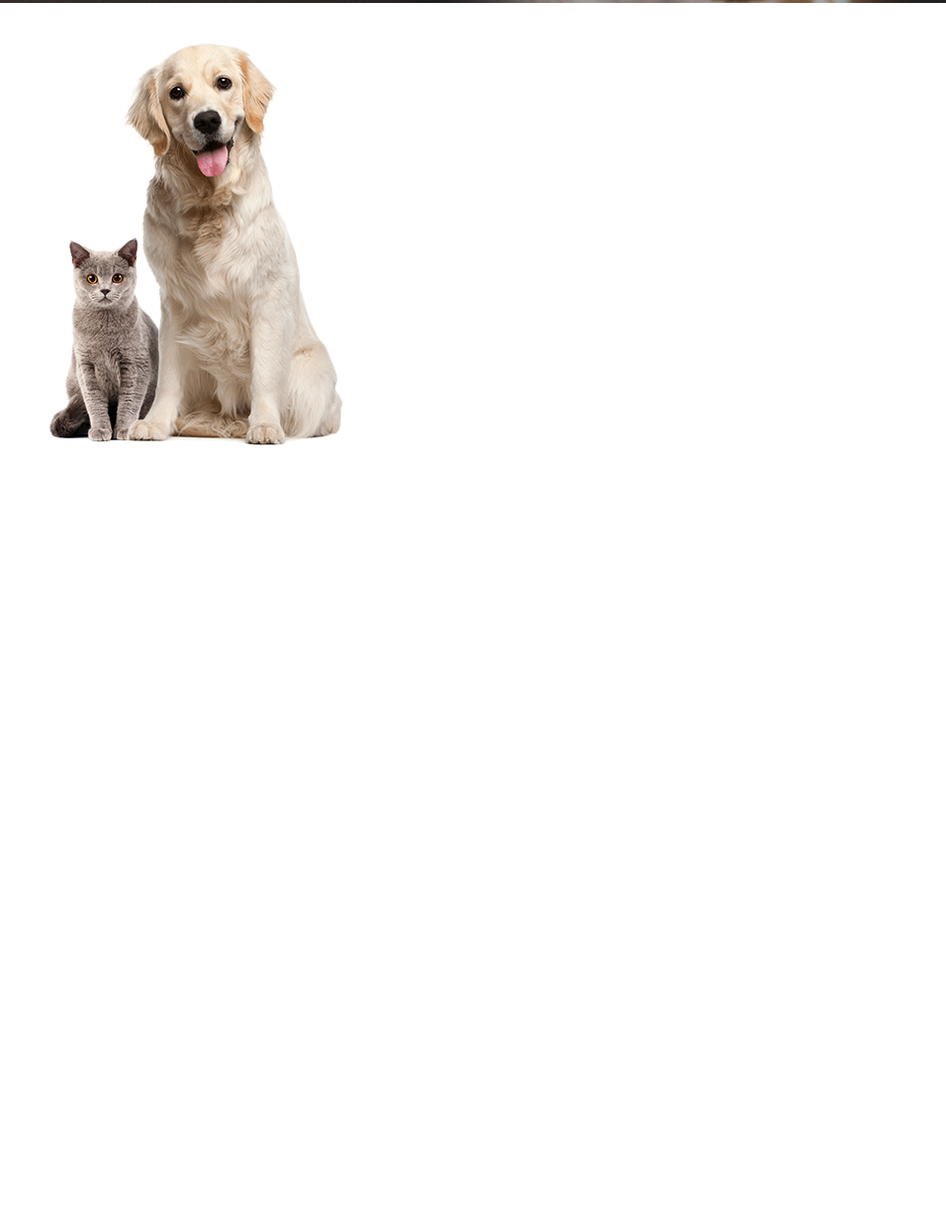
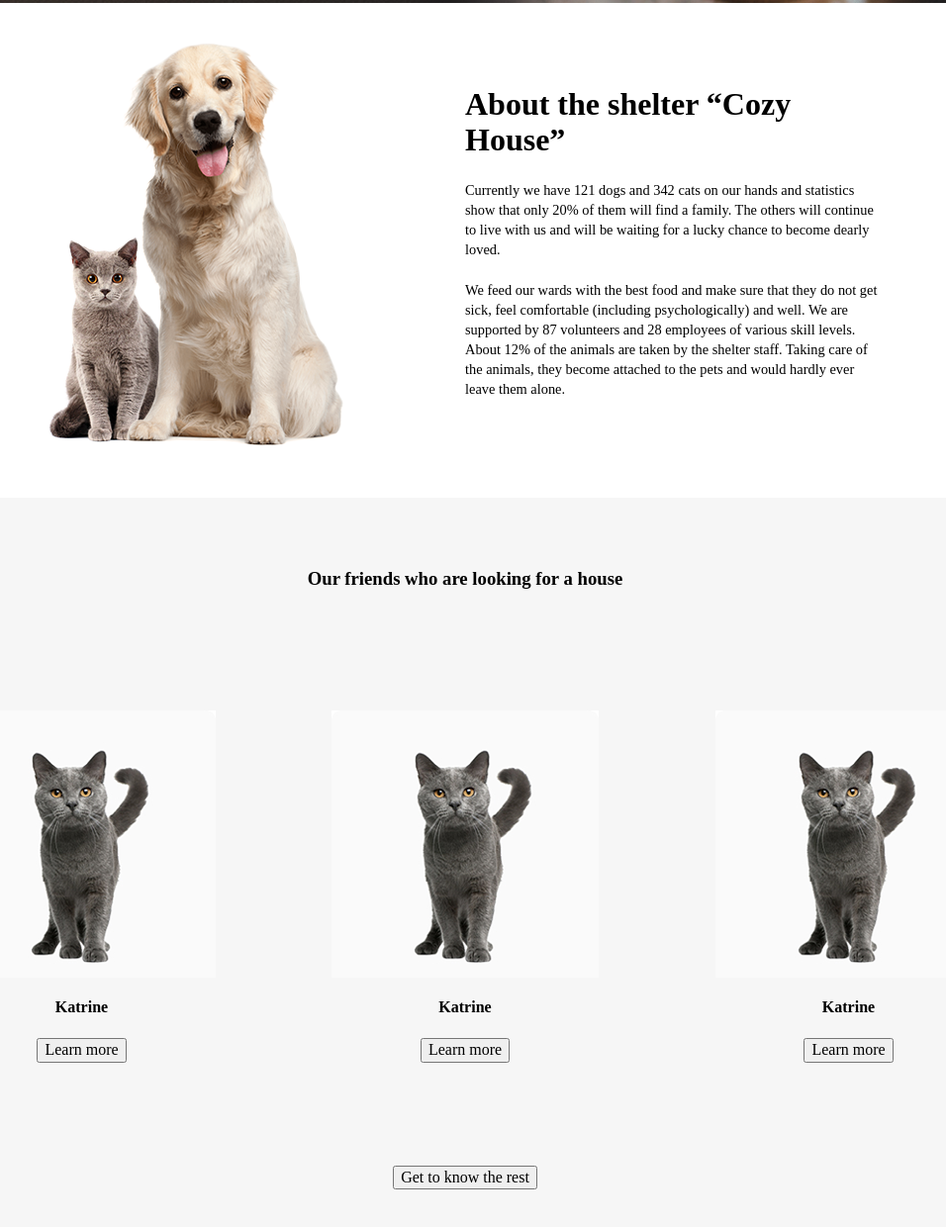
Before and after one commit to Clepfeed/ShelterTask, a plain HTML site: page index.html in a window 1280 px wide. Shown: the part 776-2016 px from the top of the page at 99% size, without its empty margins (170-1126 px from the left). Before the commit the page ends 1279 px from the top, so only its background shows below. Drawn offline with Linux system fonts and the light colour scheme.

Commit message:
feat: add first main

```diff
--- a/index.html
+++ b/index.html
@@ -39,9 +39,36 @@
                     </div>
                 </article>
             </header>
-            <main>
+            <main class = "first-main">
                 <img src="images/about-pets.png" alt="OG">
-                <div class="mainText"></div>
+                <div class="mainText">
+                    <h3>About the shelter “Cozy House”</h3>
+                    <p class="first-p-mainText">Currently we have 121 dogs and 342 cats on our hands and statistics show that only 20% of them will find a family. The others will continue to live with us and will be waiting for a lucky chance to become dearly loved.</p>
+                    <p>We feed our wards with the best food and make sure that they do not get sick, feel comfortable (including psychologically) and well. We are supported by 87 volunteers and 28 employees of various skill levels. About 12% of the animals are taken by the shelter staff. Taking care of the animals, they become attached to the pets and would hardly ever leave them alone.</p>
+                </div>
+            </main>
+            <main class = "second-main">
+                <h3>Our friends who are looking for a house</h3>
+                <div class="images">
+                    <div class="left-arrow"></div>
+                    <div>
+                        <img src="images/pets-katrine.jpg" alt="cat">
+                        <h4>Katrine</h4>
+                        <button>Learn more</button>
+                    </div>
+                    <div>
+                        <img src="images/pets-katrine.jpg" alt="cat">
+                        <h4>Katrine</h4>
+                        <button>Learn more</button>
+                    </div>
+                    <div>
+                        <img src="images/pets-katrine.jpg" alt="cat">
+                        <h4>Katrine</h4>
+                        <button>Learn more</button>
+                    </div>
+                    <div class="right-arrow"></div>
+                </div>
+                <button>Get to know the rest</button>
             </main>
         </div>
     </body>
--- a/styles/indexStyles.css
+++ b/styles/indexStyles.css
@@ -30,7 +30,7 @@ header h1
 {
     font-size: calc(0.4rem + 2.9vh);
     margin: 0;
-    color: gold;
+    color: #c6a892;
 }
 header h2
 {
@@ -69,7 +69,7 @@ article
 {
     background-image: url(../images/start-screen-puppy.png);
     background-repeat: no-repeat;
-    background-position: 55vh 6vh;
+    background-position: 57vh 7vh;
     display: flex;
     flex-direction: column;
     justify-content: center;
@@ -107,7 +107,7 @@ article button
     font-size: calc(0.6rem + 1vh);
 }
 
-main
+.first-main
 {
     height: 62.5vh;
     width: 66%;
@@ -117,7 +117,6 @@ main
     align-items: center;
     padding-bottom: 1.5vh;
 }
-
 .mainText
 {
     display: flex;
@@ -128,14 +127,12 @@ main
     height: 42vh;
     padding-top: 1vh;
 }
-
 .mainText h3
 {
     font-size: calc(1rem + 2vh);
     width: 80%;
     margin: 0;
 }
-
 .mainText p
 {
     font-size: calc(0.4rem + 1vh);
@@ -145,10 +142,34 @@ main
     display: flex;
     align-items: flex-start;
 }
-
 .mainText .first-p-mainText
 {
     height: 30%;
     display: flex;
     align-items: center;
 }
+
+
+.second-main
+{
+    display: flex;
+    flex-direction: column;
+    align-items: center;
+    justify-content: space-around;
+    background-color: #f6f6f6;
+    height: 94vh;
+}
+.images
+{
+    display: flex;
+    justify-content: space-between;
+    align-items: center;
+    width: 100%;
+}
+.images div
+{
+    display: flex;
+    flex-direction: column;
+    align-items: center;
+    justify-content: space-between;
+}
```
Also changed, not shown: images/pets-katrine.jpg (added).
